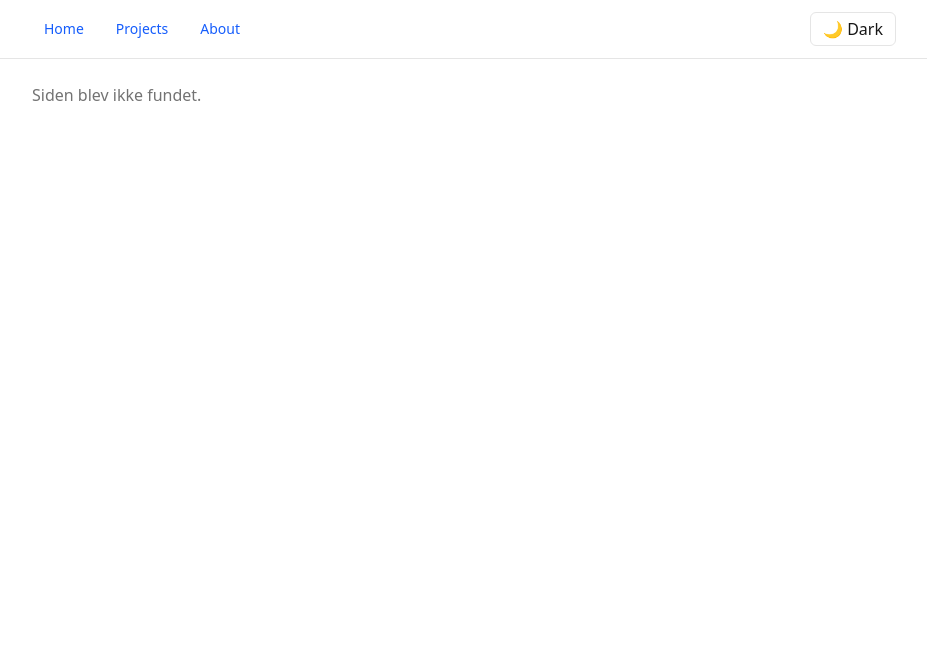
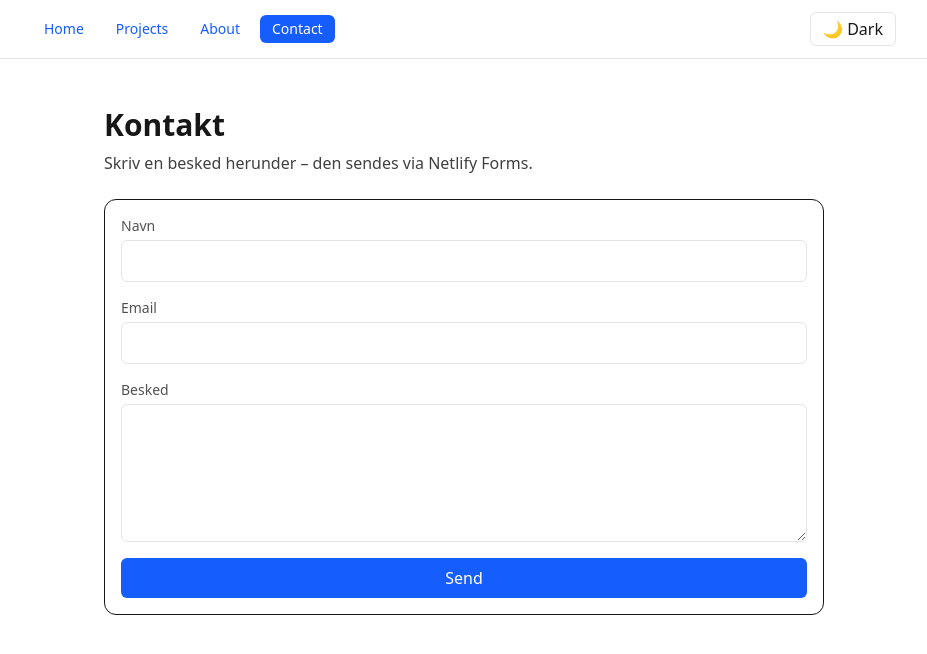
Before and after one commit to Hajrudin27/portfolio, a React (Vite) app in the folder frontend/: page /contact in a window 1280 px wide. Shown: the top 654 px of the page, without its empty margins (176-1103 px from the left). Built offline with nearby package versions, Linux system fonts and the light colour scheme.

Commit message:
feat: add Contact page + Netlify Forms detection

```diff
--- a/frontend/index.html
+++ b/frontend/index.html
@@ -23,47 +23,15 @@
   </head>
   <body>
     <div id="root"></div>
+
+    <!-- Netlify Forms detection (hidden) -->
+    <form name="contact" data-netlify="true" netlify-honeypot="bot-field" hidden>
+      <input type="text" name="name" />
+      <input type="email" name="email" />
+      <textarea name="message"></textarea>
+    </form>
+
+    <!-- Vite entry -->
     <script type="module" src="/src/main.jsx"></script>
   </body>
 </html>
-<!doctype html>
-<html lang="da">
-  <head>
-    <meta charset="UTF-8" />
-    <link rel="icon" type="image/svg+xml" href="/vite.svg" />
-    <meta name="viewport" content="width=device-width, initial-scale=1.0" />
-
-    <title>Hajrudin Kardasevic — Portfolio</title>
-    <meta name="description" content="Portfolio for Hajrudin Kardasevic — diplomingeniørstuderende i softwareteknologi. Projekter i React/Node, kontakt og links." />
-
-    <!-- Open Graph -->
-    <meta property="og:title" content="Hajrudin Kardasevic — Portfolio" />
-    <meta property="og:description" content="Udvalgte projekter, kontaktinfo og links." />
-    <meta property="og:type" content="website" />
-    <meta property="og:url" content="https://DIT-NETLIFY-NAVN.netlify.app/" />
-    <meta property="og:image" content="/og-image.png" />
-
-    <!-- Twitter cards -->
-    <meta name="twitter:card" content="summary_large_image" />
-    <meta name="twitter:title" content="Hajrudin Kardasevic — Portfolio" />
-    <meta name="twitter:description" content="Udvalgte projekter, kontaktinfo og links." />
-    <meta name="twitter:image" content="/og-image.png" />
-  </head>
-  <body>
-    <div id="root"></div>
-    <script type="module" src="/src/main.jsx"></script>
-  </body>
-</html>
-<!doctype html>
-<html lang="en">
-  <head>
-    <meta charset="UTF-8" />
-    <link rel="icon" type="image/svg+xml" href="/vite.svg" />
-    <meta name="viewport" content="width=device-width, initial-scale=1.0" />
-    <title>Vite + React</title>
-  </head>
-  <body>
-    <div id="root"></div>
-    <script type="module" src="/src/main.jsx"></script>
-  </body>
-</html>
--- a/frontend/src/App.jsx
+++ b/frontend/src/App.jsx
@@ -3,6 +3,7 @@ import { Routes, Route, NavLink } from 'react-router-dom'
 import Home from './pages/Home.jsx'
 import Projects from './pages/Projects.jsx'
 import About from './pages/About.jsx'
+import Contact from './pages/Contact.jsx'
 
 export default function App() {
   const [theme, setTheme] = useState('light')
@@ -42,6 +43,9 @@ export default function App() {
             <NavLink to="/about" className={({ isActive }) => `${linkBase} ${isActive ? linkActive : linkInactive}`}>
               About
             </NavLink>
+            <NavLink to="/contact" className={({ isActive }) => `${linkBase} ${isActive ? linkActive : linkInactive}`}>
+              Contact
+            </NavLink>
 
             <div className="ml-auto">
               <button
@@ -61,6 +65,7 @@ export default function App() {
             <Route path="/" element={<Home />} />
             <Route path="/projects" element={<Projects />} />
             <Route path="/about" element={<About />} />
+            <Route path="/contact" element={<Contact />} />
             <Route path="*" element={<div className="text-neutral-500">Siden blev ikke fundet.</div>} />
           </Routes>
         </main>
--- /dev/null
+++ b/frontend/src/pages/Contact.jsx
@@ -0,0 +1,63 @@
+export default function Contact() {
+  return (
+    <section className="max-w-3xl mx-auto p-6">
+      <h1 className="text-3xl font-bold mb-2">Kontakt</h1>
+      <p className="text-neutral-700 mb-6">
+        Skriv en besked herunder – den sendes via Netlify Forms.
+      </p>
+
+      <form
+        name="contact"
+        method="POST"
+        data-netlify="true"
+        netlify-honeypot="bot-field"
+        className="grid gap-4 border rounded-xl p-4 bg-white dark:bg-neutral-900"
+      >
+        {/* Netlify kræver disse to felter */}
+        <input type="hidden" name="form-name" value="contact" />
+        <p className="hidden">
+          <label>
+            Don’t fill this out: <input name="bot-field" />
+          </label>
+        </p>
+
+        <label className="grid gap-1">
+          <span className="text-sm text-neutral-600 dark:text-neutral-300">Navn</span>
+          <input
+            type="text"
+            name="name"
+            required
+            className="px-3 py-2 rounded-md border border-neutral-200 dark:border-neutral-700 bg-white dark:bg-neutral-800"
+          />
+        </label>
+
+        <label className="grid gap-1">
+          <span className="text-sm text-neutral-600 dark:text-neutral-300">Email</span>
+          <input
+            type="email"
+            name="email"
+            required
+            className="px-3 py-2 rounded-md border border-neutral-200 dark:border-neutral-700 bg-white dark:bg-neutral-800"
+          />
+        </label>
+
+        <label className="grid gap-1">
+          <span className="text-sm text-neutral-600 dark:text-neutral-300">Besked</span>
+          <textarea
+            name="message"
+            rows="5"
+            required
+            className="px-3 py-2 rounded-md border border-neutral-200 dark:border-neutral-700 bg-white dark:bg-neutral-800"
+          />
+        </label>
+
+        <button
+          type="submit"
+          className="px-4 py-2 rounded-md bg-blue-600 text-white hover:bg-blue-700"
+        >
+          Send
+        </button>
+      </form>
+    </section>
+  );
+}
```
